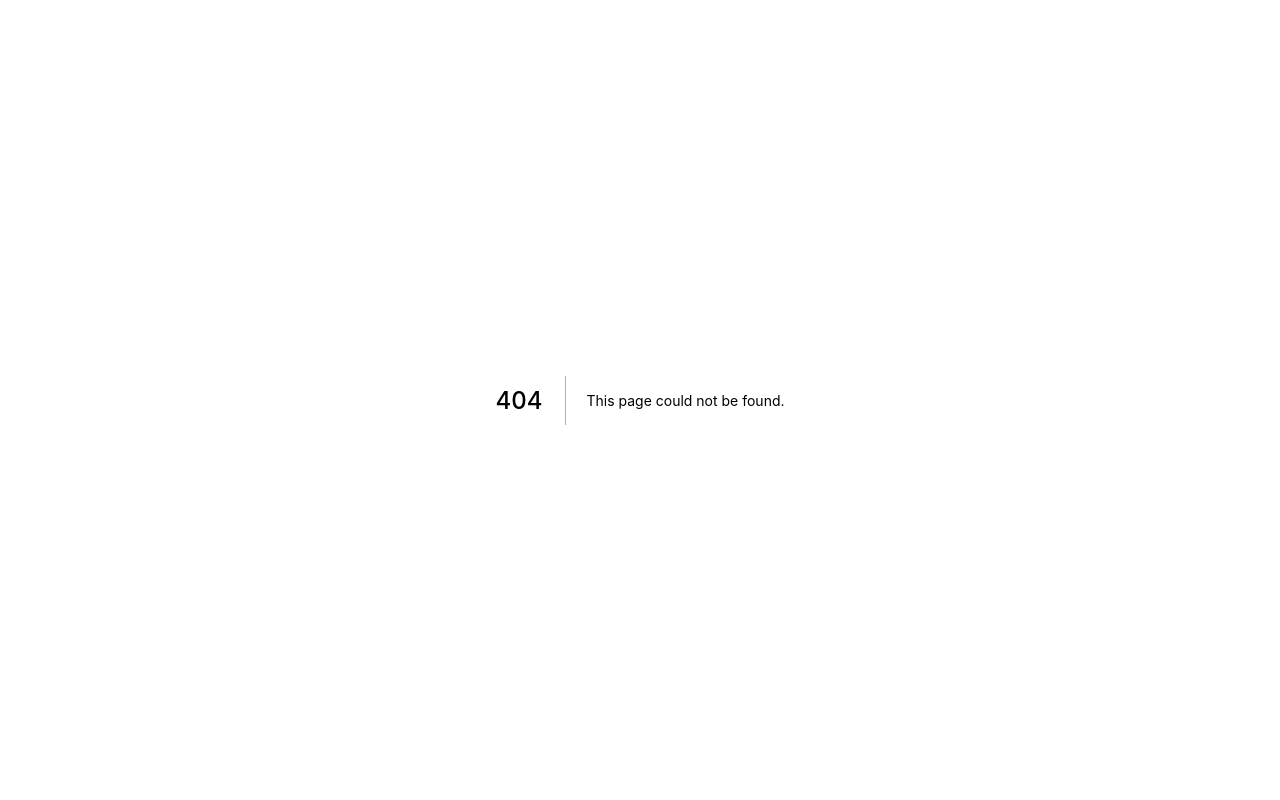
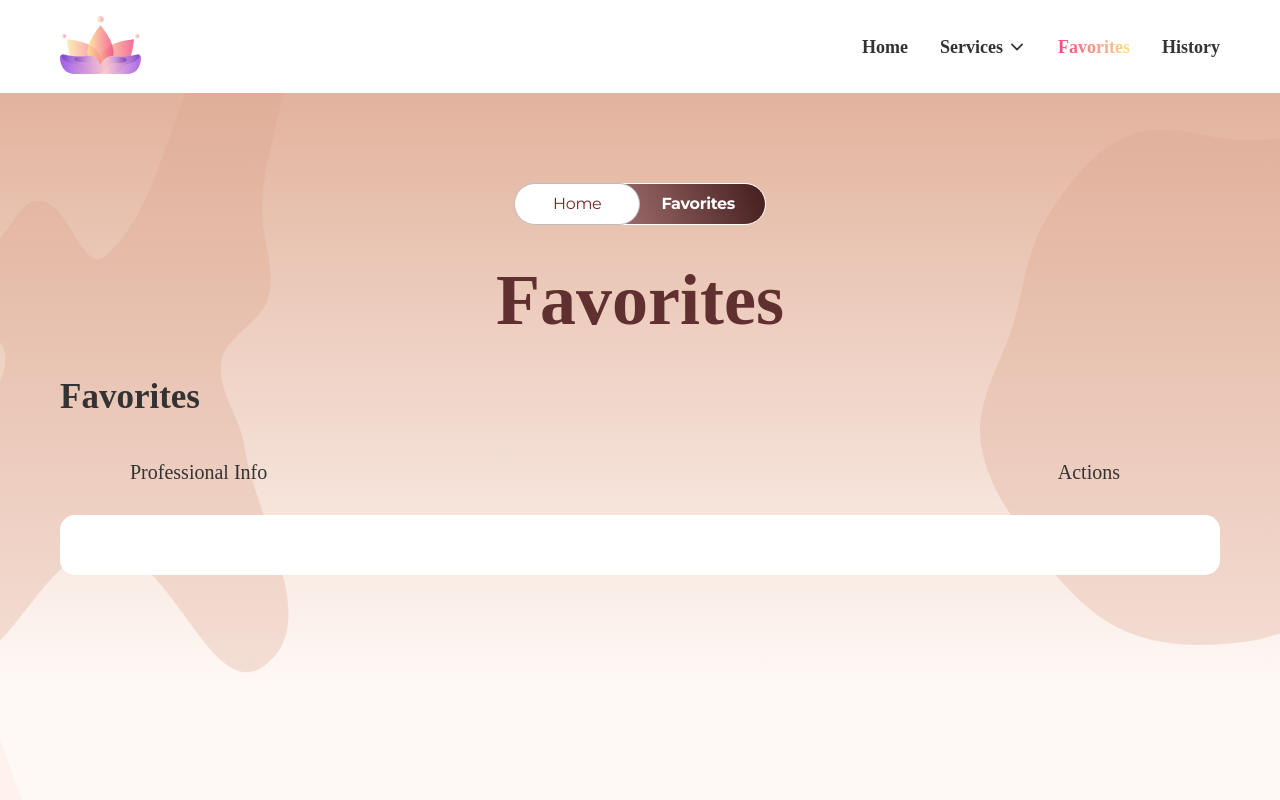
Before and after one commit to jpdrsanchez/soulfixes, a Next.js app: page /favorites in a window 1280 px wide. Before the commit this address had no page. Shown: the top 800 px of the page. Built offline with nearby package versions, Linux system fonts and the light colour scheme; a web font is replaced by a local one.

Commit message:
chore: init favorites page

```diff
--- a/src/components/Breadcrumb/index.tsx
+++ b/src/components/Breadcrumb/index.tsx
@@ -10,6 +10,7 @@ interface BreadcrumbProps {
     link: string
   }[]
   variant?: Variant
+  center?: boolean
 }
 
 const Breadcrumb = (props: BreadcrumbProps) => {
@@ -18,6 +19,7 @@ const Breadcrumb = (props: BreadcrumbProps) => {
       aria-label="breadcrumbs"
       variant={props.variant}
       totalItens={props.paths.length}
+      center={props.center}
     >
       <ol>
         {props.paths.map((path, index) => (
--- a/src/components/Breadcrumb/styles.ts
+++ b/src/components/Breadcrumb/styles.ts
@@ -4,6 +4,7 @@ import { Variant } from 'templates/Base/components/Background/styles'
 interface NavProps {
   variant?: Variant
   totalItens: number
+  center?: boolean
 }
 
 interface Colors {
@@ -40,6 +41,13 @@ export const Nav = styled.nav<NavProps>`
       margin-left: 40px;
       justify-content: center;
     }
+
+    ${({ center = false }) =>
+      center &&
+      css`
+        margin-left: 40px;
+        justify-content: center;
+      `}
   }
 
   li {
--- /dev/null
+++ b/src/pages/favorites.tsx
@@ -0,0 +1,14 @@
+import type { NextPage } from 'next'
+
+import Base from 'templates/Base'
+import Favorites from 'templates/Favorites'
+
+const HomePage: NextPage = () => {
+  return (
+    <Base>
+      <Favorites />
+    </Base>
+  )
+}
+
+export default HomePage
--- a/src/styles/index.ts
+++ b/src/styles/index.ts
@@ -36,6 +36,7 @@ export const GlobalStyles = createGlobalStyle`
     --orangeTwo: #b64f4f;
     --orangeThree: #ff9c55;
     --brown: #742929;
+    --brownTwo: #602f2f;
     --greenOne: #cffcff;
     --greenTwo: #63a2a6;
   }
--- /dev/null
+++ b/src/templates/Favorites/index.tsx
@@ -0,0 +1,32 @@
+import Breadcrumb from 'components/Breadcrumb'
+import Container from 'components/Container'
+import Image from 'next/image'
+import * as S from './styles'
+
+const Favorites = () => {
+  return (
+    <S.Main>
+      <Container>
+        <Breadcrumb
+          variant="white"
+          paths={[
+            { name: 'Home', link: '/' },
+            { name: 'Favorites', link: 'Favorites' }
+          ]}
+          center={true}
+        />
+        <h1>Favorites</h1>
+        <S.FavoritesList>
+          <h2>Favorites</h2>
+          <S.FavoritesHeader>
+            <h3>Professional Info</h3>
+            <h3>Actions</h3>
+          </S.FavoritesHeader>
+          <S.FavoritesItem></S.FavoritesItem>
+        </S.FavoritesList>
+      </Container>
+    </S.Main>
+  )
+}
+
+export default Favorites
--- /dev/null
+++ b/src/templates/Favorites/styles.ts
@@ -0,0 +1,61 @@
+import styled from 'styled-components'
+
+export const Main = styled.main`
+  padding-top: 90px;
+  padding-bottom: 90px;
+
+  h1 {
+    color: var(--brownTwo);
+    font-family: var(--title);
+    font-weight: 700;
+    font-size: 48px;
+    line-height: 1.25;
+    text-align: center;
+    margin-top: 30px;
+    margin-bottom: 30px;
+
+    @media (min-width: 576px) {
+      font-size: 72px;
+      line-height: 90px;
+    }
+  }
+`
+
+export const FavoritesList = styled.nav`
+  h2 {
+    color: var(--blackTwo);
+    font-family: var(--title);
+    font-weight: 700;
+    font-size: 35px;
+    line-height: 44px;
+    margin-bottom: 41px;
+  }
+`
+
+export const FavoritesHeader = styled.div`
+  margin: 0 auto;
+  margin-bottom: 30px;
+  display: flex;
+  align-items: center;
+  justify-content: space-between;
+  padding-left: 70px;
+  padding-right: 100px;
+
+  h3 {
+    color: var(--blackTwo);
+    font-family: var(--title);
+    font-weight: 400;
+    font-size: 20px;
+    line-height: 25px;
+  }
+`
+
+export const FavoritesItem = styled.a`
+  display: block;
+  padding: 30px 20px;
+  border-radius: 15px;
+  background: var(--white);
+  display: grid;
+  grid-template-columns: auto 1fr auto auto;
+  gap: 14px;
+`
```
Also changed, not shown: public/images/Favorites/Fav.svg (added), public/images/Favorites/profile.png (added).
